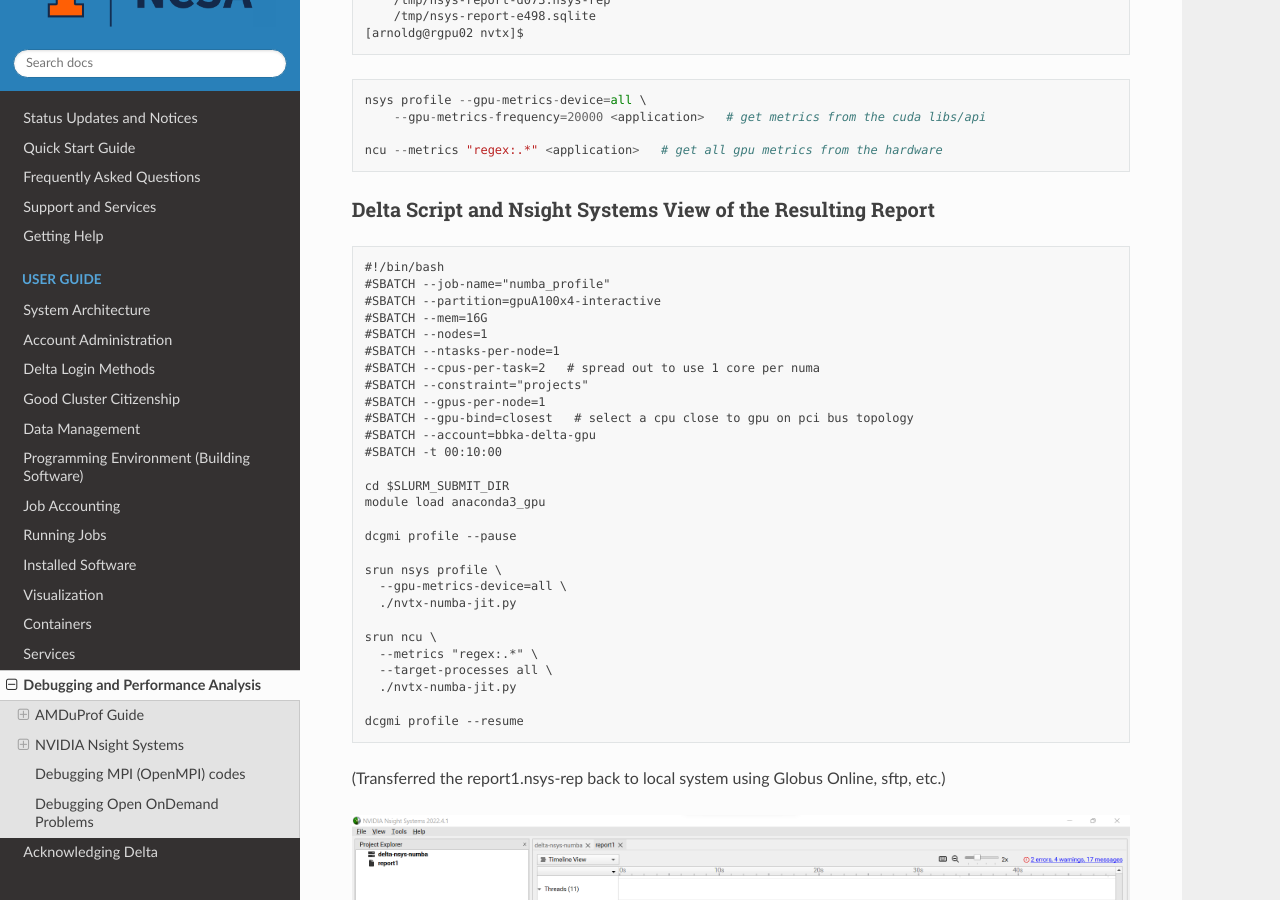
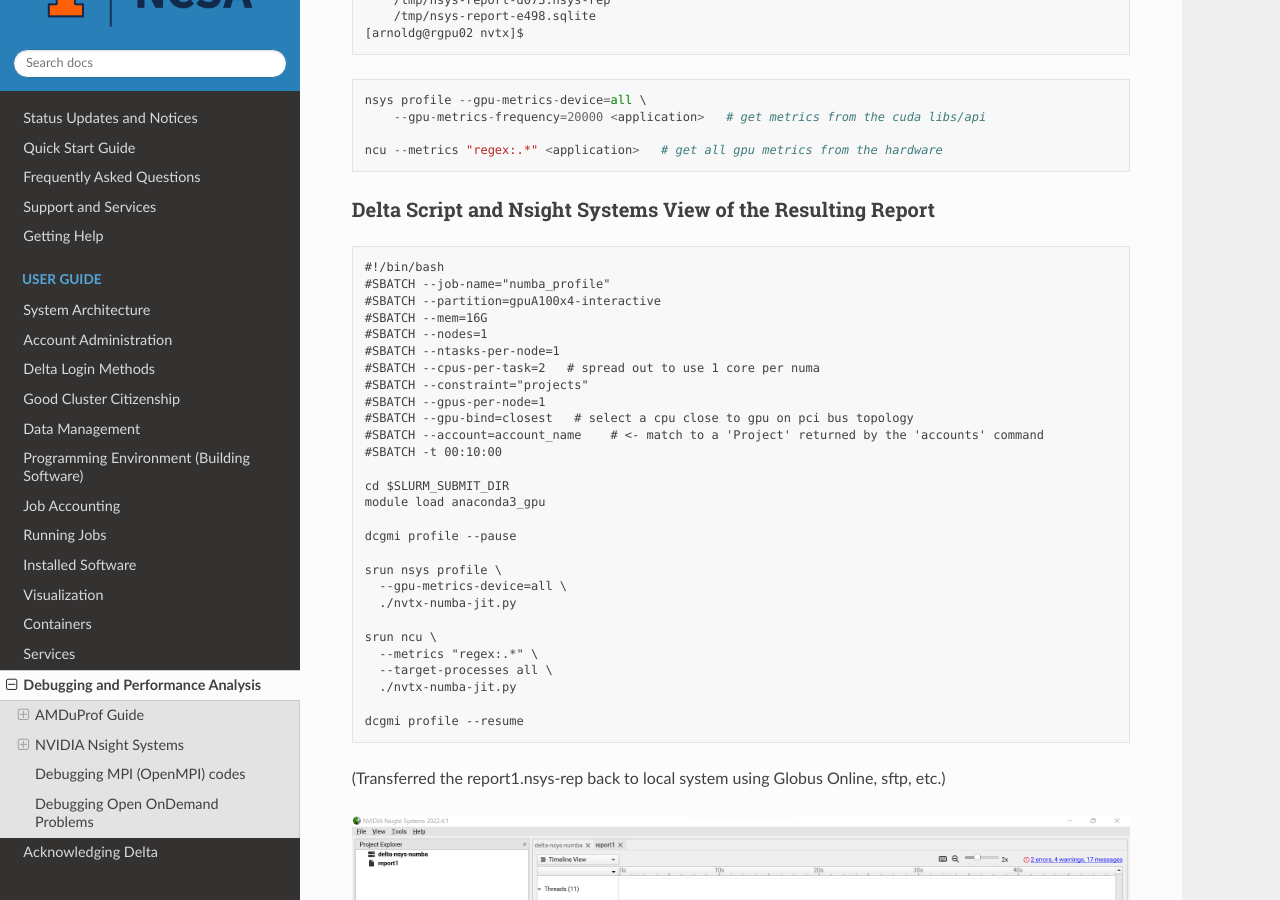
Before and after one commit to ncsa/Delta_doc, a Sphinx documentation site: the page built from docs/source/user_guide/debug_perf.rst, in a window 1280 px wide and 900 px high, scrolled down 11073 px. Built offline with Sphinx 7.4.7 and the Read the Docs theme 2.0.0, drawn with Linux system fonts in a browser that asks for light colours.

Commit message:
Update debug_perf.rst updated example script
updated example script to add note about accounts command

```diff
--- a/docs/source/user_guide/debug_perf.rst
+++ b/docs/source/user_guide/debug_perf.rst
@@ -339,7 +339,7 @@ Delta Script and Nsight Systems View of the Resulting Report
    #SBATCH --constraint="projects"
    #SBATCH --gpus-per-node=1
    #SBATCH --gpu-bind=closest   # select a cpu close to gpu on pci bus topology
-   #SBATCH --account=bbka-delta-gpu
+   #SBATCH --account=account_name    # <- match to a 'Project' returned by the 'accounts' command
    #SBATCH -t 00:10:00
 
    cd $SLURM_SUBMIT_DIR
```
